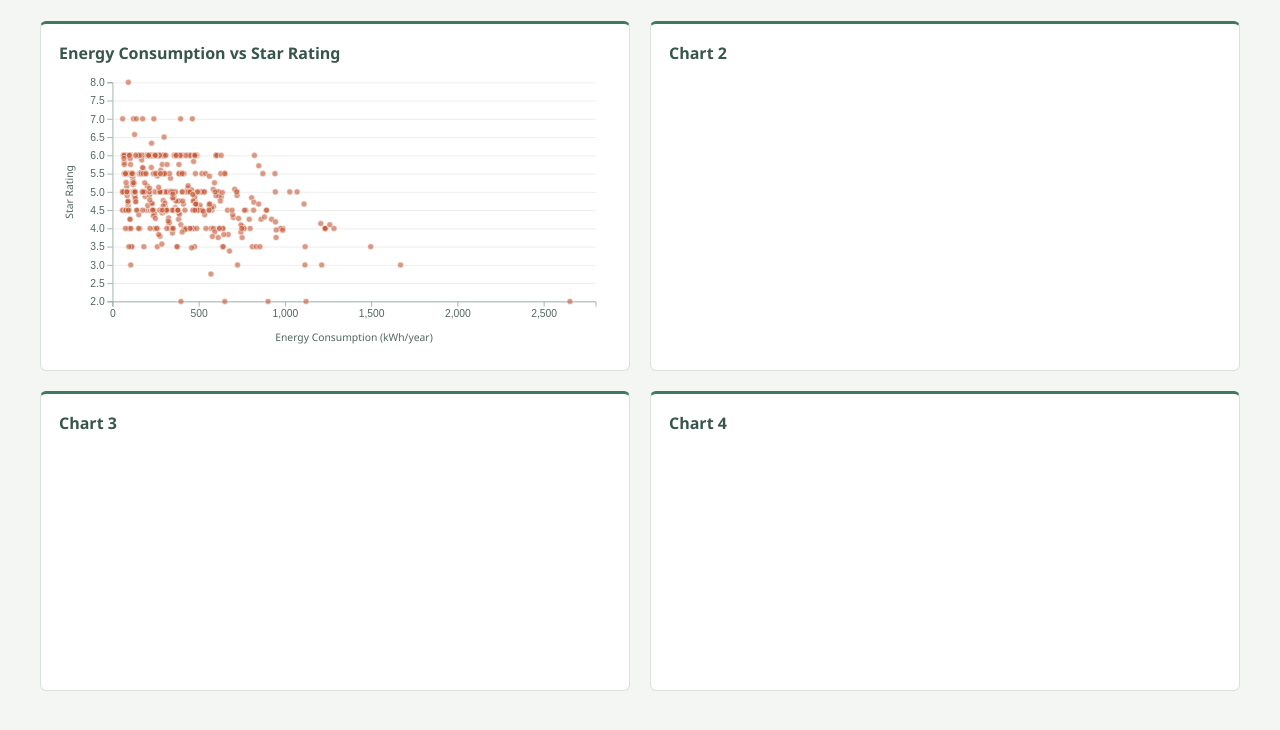
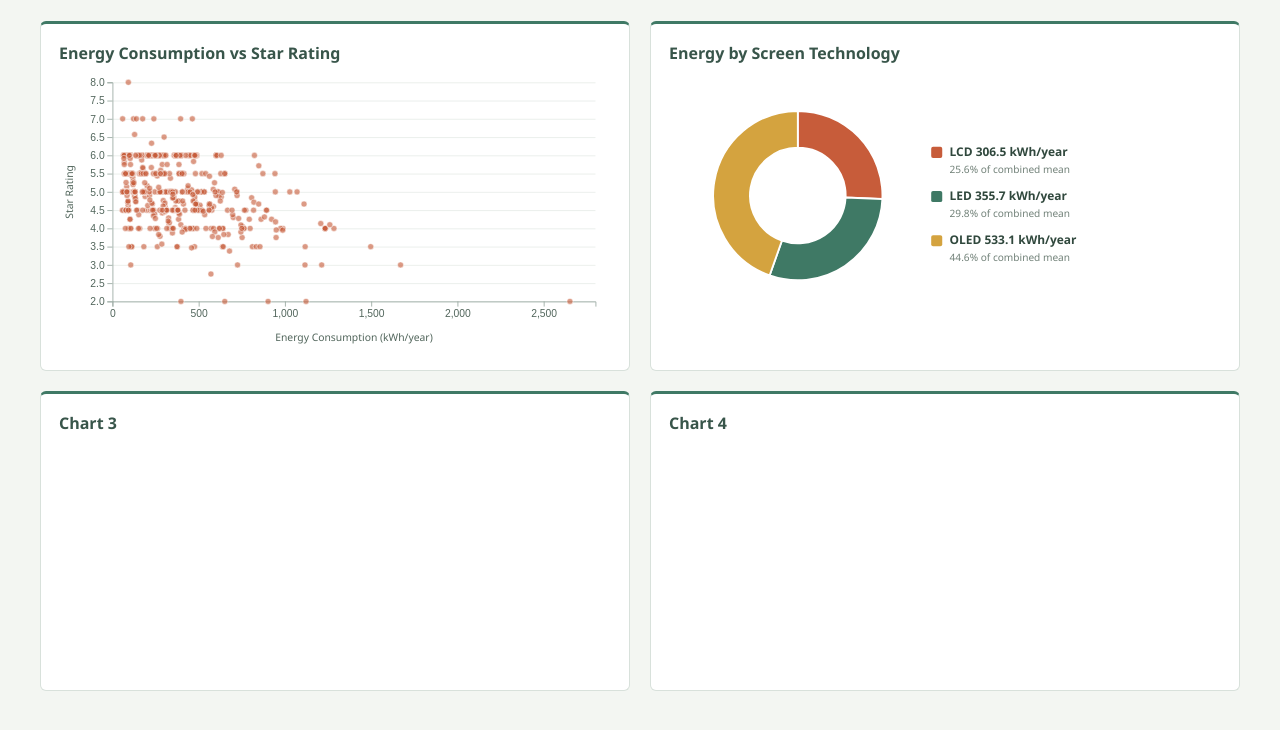
Before and after one commit to Naomi86/COS30045_T05, a plain HTML site: page index.html in a window 1280 px wide. Shown: the part 68-798 px from the top of the page. Drawn offline with nearby package versions, Linux system fonts and the light colour scheme.

Commit message:
donat chart

```diff
--- a/index.html
+++ b/index.html
@@ -94,6 +94,38 @@
 			stroke-width: 0.6px;
 		}
 
+		#chart-2 {
+			min-height: 350px;
+		}
+
+		.donut-chart {
+			display: block;
+			width: 100%;
+			max-height: 270px;
+			margin-top: 12px;
+		}
+
+		.donut-slice {
+			stroke: #fff;
+			stroke-width: 2px;
+		}
+
+		.donut-label,
+		.donut-share {
+			font-family: inherit;
+		}
+
+		.donut-label {
+			fill: #30483d;
+			font-size: 13px;
+			font-weight: 600;
+		}
+
+		.donut-share {
+			fill: #718178;
+			font-size: 11px;
+		}
+
 		@media (max-width: 680px) {
 			body {
 				padding: 20px 16px;
@@ -117,8 +149,8 @@
 			<div class="chart-panel" id="chart-1" aria-label="TV energy consumption and star rating scatterplot">
 				<h2>Energy Consumption vs Star Rating</h2>
 			</div>
-			<div class="chart-panel" id="chart-2" aria-label="Chart 2">
-				<h2>Chart 2</h2>
+			<div class="chart-panel" id="chart-2" aria-label="Mean TV energy consumption by screen technology">
+				<h2>Energy by Screen Technology</h2>
 			</div>
 			<div class="chart-panel" id="chart-3" aria-label="Chart 3">
 				<h2>Chart 3</h2>
--- a/script.js
+++ b/script.js
@@ -68,6 +68,72 @@ function renderEnergyScatterplot(data) {
 		.text("Star Rating");
 }
 
+function renderEnergyDonut(data) {
+	const energyField = "Mean(Labelled energy consumption (kWh/year))";
+	const observations = data.filter(row =>
+		row.Screen_Tech && Number.isFinite(row[energyField]) && row[energyField] > 0
+	);
+	if (observations.length === 0) return;
+
+	const width = 600;
+	const height = 260;
+	const colors = d3.scaleOrdinal()
+		.domain(observations.map(row => row.Screen_Tech))
+		.range(["#c75c3a", "#3f7965", "#d4a33f", "#6586a0"]);
+	const pieData = d3.pie()
+		.sort(null)
+		.value(row => row[energyField])(observations);
+	const arc = d3.arc()
+		.innerRadius(52)
+		.outerRadius(92);
+	const total = d3.sum(observations, row => row[energyField]);
+	const svg = d3.select("#chart-2")
+		.append("svg")
+		.attr("class", "donut-chart")
+		.attr("viewBox", `0 0 ${width} ${height}`)
+		.attr("role", "img")
+		.attr("aria-label", "Donut chart of mean TV energy consumption by screen technology");
+
+	const donut = svg.append("g")
+		.attr("transform", "translate(140,130)");
+
+	donut.selectAll("path")
+		.data(pieData)
+		.join("path")
+		.attr("class", "donut-slice")
+		.attr("d", arc)
+		.attr("fill", slice => colors(slice.data.Screen_Tech))
+		.append("title")
+		.text(slice => `${slice.data.Screen_Tech}: ${d3.format(",.1f")(slice.data[energyField])} kWh/year (${d3.format(".1%")(slice.value / total)})`);
+
+	const legend = svg.append("g")
+		.attr("class", "donut-legend")
+		.attr("transform", "translate(285,77)");
+	const entries = legend.selectAll("g")
+		.data(pieData)
+		.join("g")
+		.attr("class", "donut-legend-entry")
+		.attr("transform", (slice, index) => `translate(0,${index * 48})`);
+
+	entries.append("rect")
+		.attr("width", 12)
+		.attr("height", 12)
+		.attr("rx", 2)
+		.attr("fill", slice => colors(slice.data.Screen_Tech));
+
+	entries.append("text")
+		.attr("class", "donut-label")
+		.attr("x", 20)
+		.attr("y", 10)
+		.text(slice => `${slice.data.Screen_Tech}  ${d3.format(",.1f")(slice.data[energyField])} kWh/year`);
+
+	entries.append("text")
+		.attr("class", "donut-share")
+		.attr("x", 20)
+		.attr("y", 28)
+		.text(slice => `${d3.format(".1%")(slice.value / total)} of combined mean`);
+}
+
 Promise.all([
 	d3.csv("data/Ex5_ARE_Spot_Prices.csv", d3.autoType),
 	d3.csv("data/Ex5_TV_energy_55inchtv_byScreenType.csv", d3.autoType),
@@ -82,6 +148,7 @@ Promise.all([
 			tvEnergy
 		};
 		renderEnergyScatterplot(tvEnergy);
+		renderEnergyDonut(tvEnergyAllSizes);
 	})
 	.catch(error => {
 		console.error("Could not load chart datasets:", error);
```
